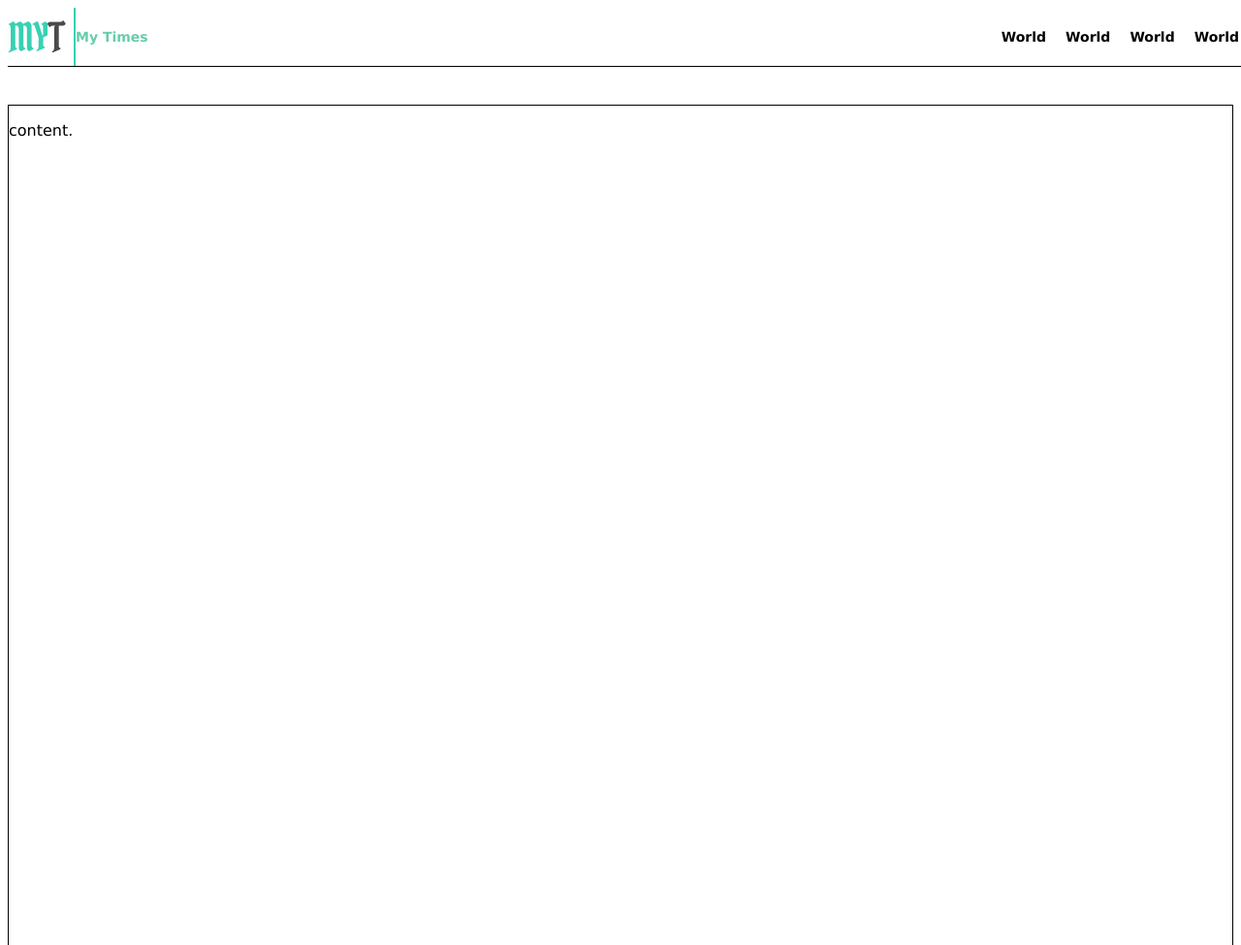
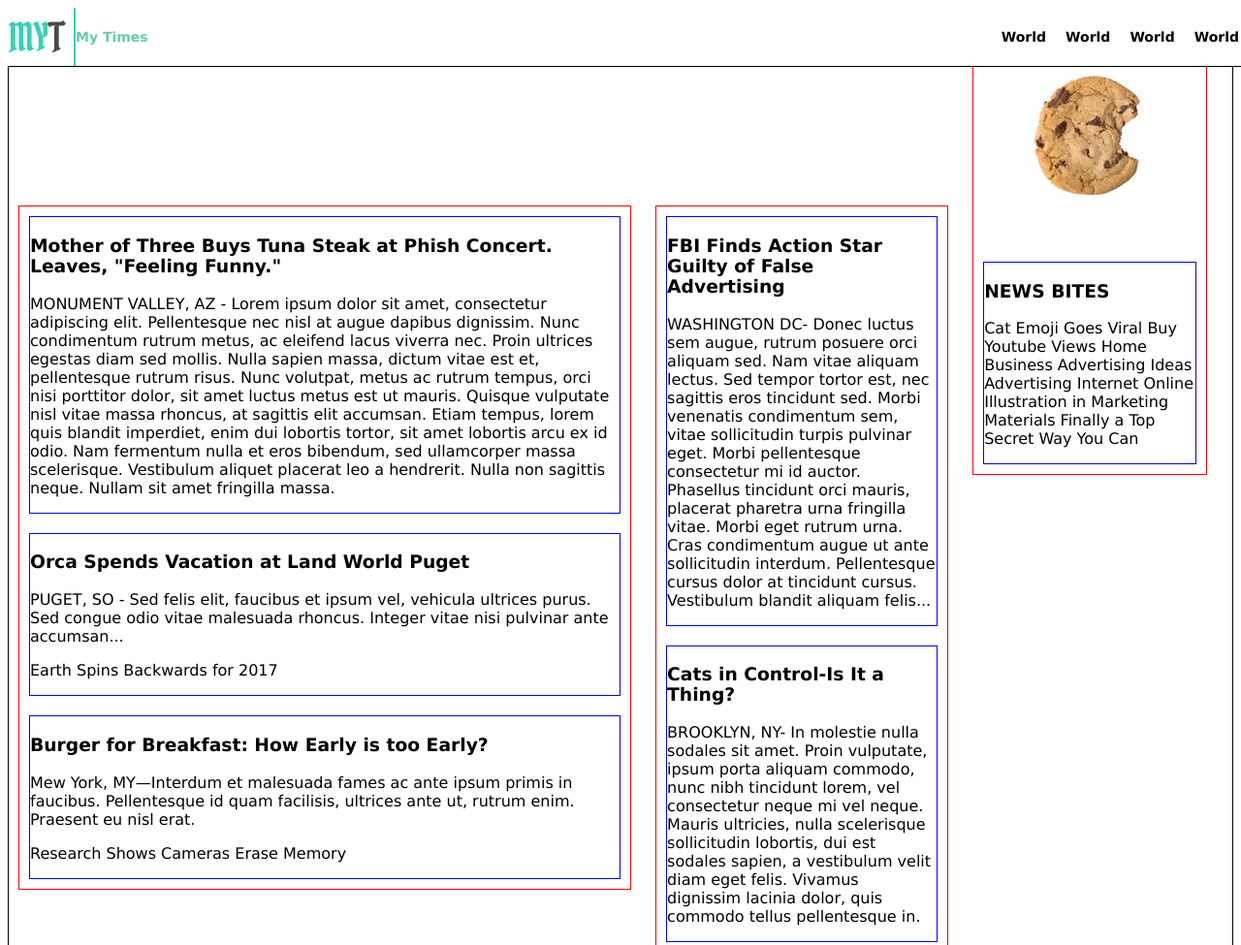
Before and after one commit to gambino87/My-Times, a plain HTML site: page index.html in a window 1280 px wide. Shown: the top 975 px of the page at 97% size. Drawn offline with Linux system fonts and the light colour scheme.

Commit message:
WIP Bakcup 5-13-18

```diff
--- a/index.html
+++ b/index.html
@@ -21,8 +21,59 @@
 		</div>
 	</div>
 
-	<div class="filler">
-		<p>content.</p>
+	<!-- Main Body -->
+	<div class="main-container">
+
+		<!-- Large Column -->
+		<div class="column-lg">
+
+			<!-- Article 1 -->
+			<div class="article">
+				<h3>Mother of Three Buys Tuna Steak at Phish Concert. Leaves, "Feeling Funny."</h3>
+				<p>MONUMENT VALLEY, AZ - Lorem ipsum dolor sit amet, consectetur adipiscing elit. Pellentesque nec nisl at augue dapibus dignissim. Nunc condimentum rutrum metus, ac eleifend lacus viverra nec. Proin ultrices egestas diam sed mollis. Nulla sapien massa, dictum vitae est et, pellentesque rutrum risus. Nunc volutpat, metus ac rutrum tempus, orci nisi porttitor dolor, sit amet luctus metus est ut mauris. Quisque vulputate nisl vitae massa rhoncus, at sagittis elit accumsan. Etiam tempus, lorem quis blandit imperdiet, enim dui lobortis tortor, sit amet lobortis arcu ex id odio. Nam fermentum nulla et eros bibendum, sed ullamcorper massa scelerisque. Vestibulum aliquet placerat leo a hendrerit. Nulla non sagittis neque. Nullam sit amet fringilla massa.</p>
+			</div>
+
+			<!-- Article 2 -->
+			<div class="article">
+				<h3>Orca Spends Vacation at Land World Puget</h3>
+				<p>PUGET, SO - Sed felis elit, faucibus et ipsum vel, vehicula ultrices purus. Sed congue odio vitae malesuada rhoncus. Integer vitae nisi pulvinar ante accumsan...</p>
+				<p>Earth Spins Backwards for 2017</p>
+			</div>
+
+			<!-- Article 3 -->
+			<div class="article">
+				<h3>Burger for Breakfast: How Early is too Early?</h3>
+				<p>Mew York, MY—Interdum et malesuada fames ac ante ipsum primis in faucibus. Pellentesque id quam facilisis, ultrices ante ut, rutrum enim. Praesent eu nisl erat.</p>
+				<p>Research Shows Cameras Erase Memory</p>
+			</div>
+		</div>
+
+		<!-- Medium Column -->
+		<div class="column-md">
+			<!-- Article 1 -->
+			<div class="article">
+				<h3>FBI Finds Action Star Guilty of False Advertising</h3>
+				<p>WASHINGTON DC- Donec luctus sem augue, rutrum posuere orci aliquam sed. Nam vitae aliquam lectus. Sed tempor tortor est, nec sagittis eros tincidunt sed. Morbi venenatis condimentum sem, vitae sollicitudin turpis pulvinar eget. Morbi pellentesque consectetur mi id auctor. Phasellus tincidunt orci mauris, placerat pharetra urna fringilla vitae. Morbi eget rutrum urna. Cras condimentum augue ut ante sollicitudin interdum. Pellentesque cursus dolor at tincidunt cursus. Vestibulum blandit aliquam felis...</p>
+			</div>
+
+			<!-- Article 2 -->
+			<div class="article">
+				<h3>Cats in Control-Is It a Thing?</h3>
+				<p>BROOKLYN, NY- In molestie nulla sodales sit amet. Proin vulputate, ipsum porta aliquam commodo, nunc nibh tincidunt lorem, vel consectetur neque mi vel neque. Mauris ultricies, nulla scelerisque sollicitudin lobortis, dui est sodales sapien, a vestibulum velit diam eget felis. Vivamus dignissim lacinia dolor, quis commodo tellus pellentesque in.</p>
+			</div>
+
+		</div>
+
+		<!-- Small Column -->
+		<div class="column-sm">
+			<img src="./resources/img/img-news-bite.png">
+			<!-- Article 1 -->
+			<div class="article">
+				<h3>NEWS BITES</h3>
+				<p>Cat Emoji Goes Viral Buy Youtube Views Home Business Advertising Ideas Advertising Internet Online Illustration in Marketing Materials Finally a Top Secret Way You Can</p>
+			</div>
+		</div>
+
 	</div>
 
 </body>
--- a/resources/css/style.css
+++ b/resources/css/style.css
@@ -52,9 +52,48 @@ body {
 
 /* Main Body */
 
-.filler {
-		height: 4000px;
-		border: 1px solid black;
-		position: relative;
-		top: 100px;
+.main-container {
+	/* Dev border */
+	border: 1px black solid;*/
+	display: flex;
+	flex-direction: row;
+}
+
+	.column-lg {
+		/* Dev border */
+		border: 1px red solid;*/
+		padding: 10px;
+		margin: 10px;
+		flex-direction: column;
+		display: inline-flex;
+		width: 630px;
 	}
+
+	.column-md {
+		/* Dev border */
+		border: 1px red solid;*/
+		padding: 10px;
+		margin: 10px;
+		flex-direction: column;
+		display: inline-flex;
+		width: 300px;
+	}
+
+	.column-sm {
+		/* Dev border */
+		border: 1px red solid;*/
+		padding: 10px;
+		margin: 10px;
+		flex-direction: column;
+		display: inline-flex;
+		width: 240px;
+	}
+
+		.article {
+			/* Dev border */
+			border: 1px blue solid;*/
+			padding: 10px;
+			margin: 10px;
+
+
+		}
```
